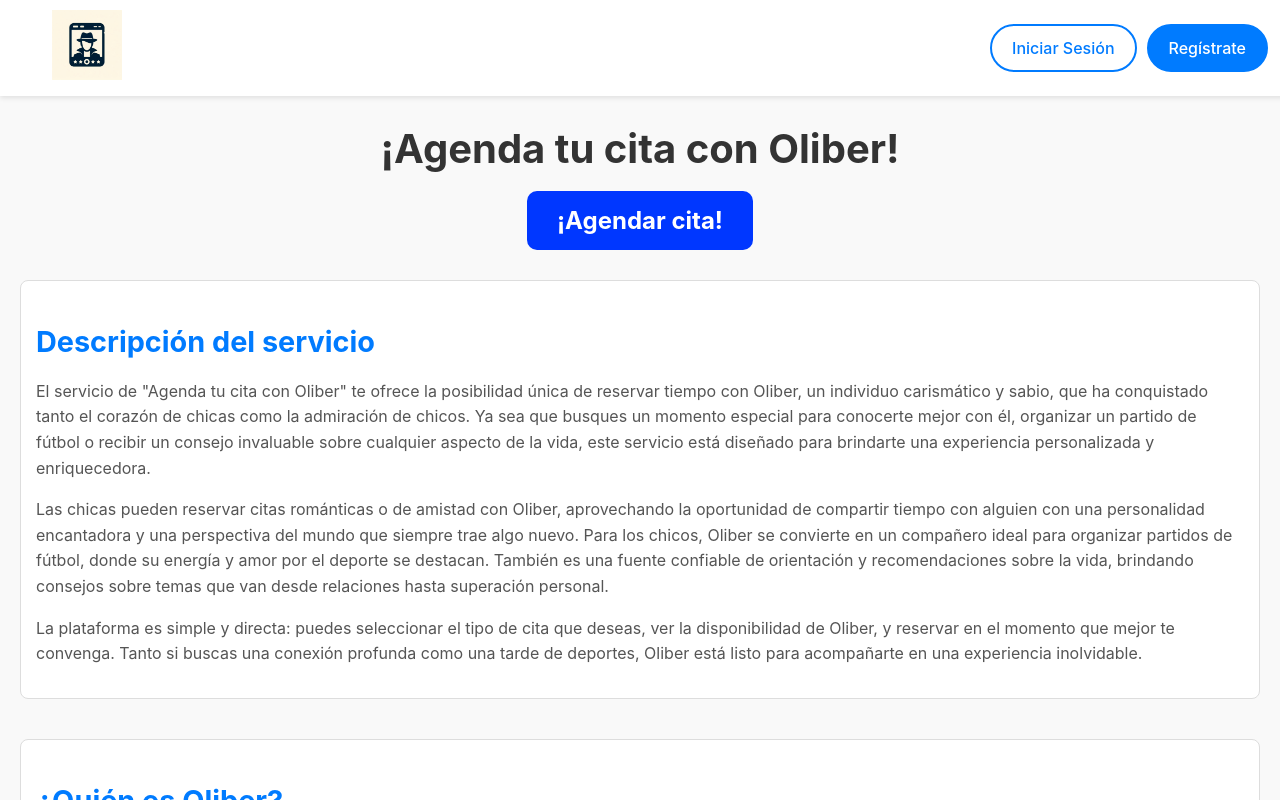
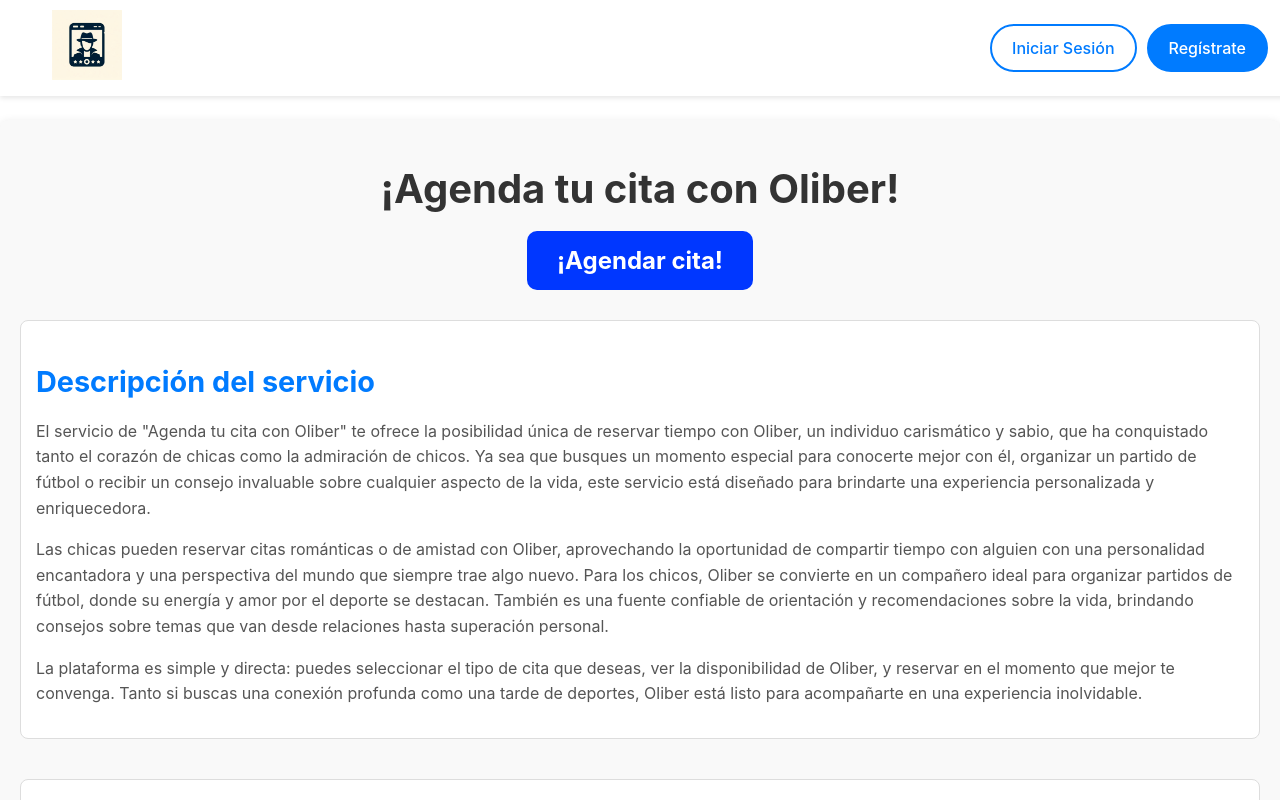
Before and after one commit to LucasSzejnberg/oliber, a React (Vite) app: page / in a window 1280 px wide. Shown: the top 800 px of the page. Built offline with nearby package versions, Linux system fonts and the light colour scheme.

Commit message:
en agosto

```diff
--- a/src/subpaginas/components/ContenidoHome.css
+++ b/src/subpaginas/components/ContenidoHome.css
@@ -1,7 +1,7 @@
 /* ContenidoHome.css */
 
 :root {
-    --header-height: 80px; /* Ajusta esta variable según la altura real de tu header */
+    --header-height: 120px; /* Ajusta esta variable según la altura real de tu header */
 }
 
 .contenido-home {
--- a/src/subpaginas/components/Header.css
+++ b/src/subpaginas/components/Header.css
@@ -11,6 +11,7 @@
     padding: 10px 20px;
     z-index: 1000;
     box-shadow: 0 2px 5px rgba(0, 0, 0, 0.1);
+    margin-bottom: 40px;
 }
 
 /* Contenedor para alinear los elementos del header */
```
